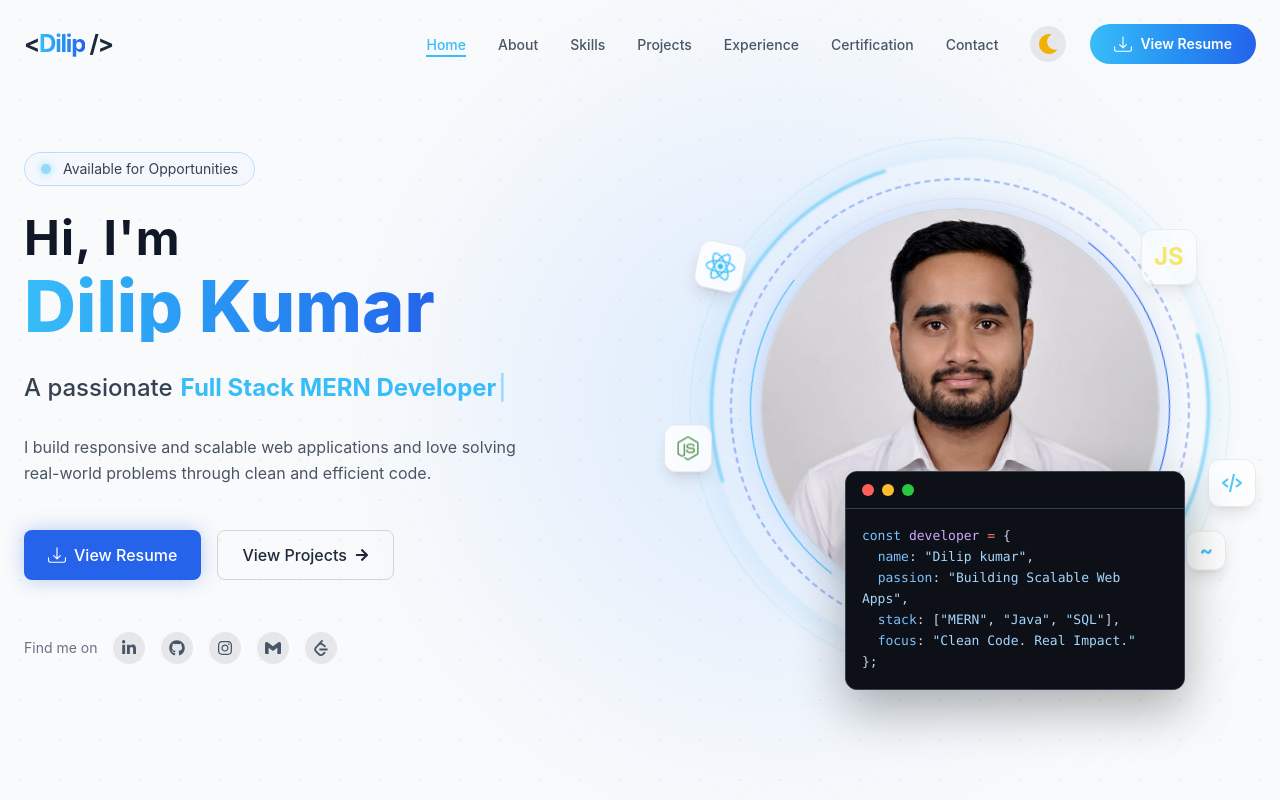
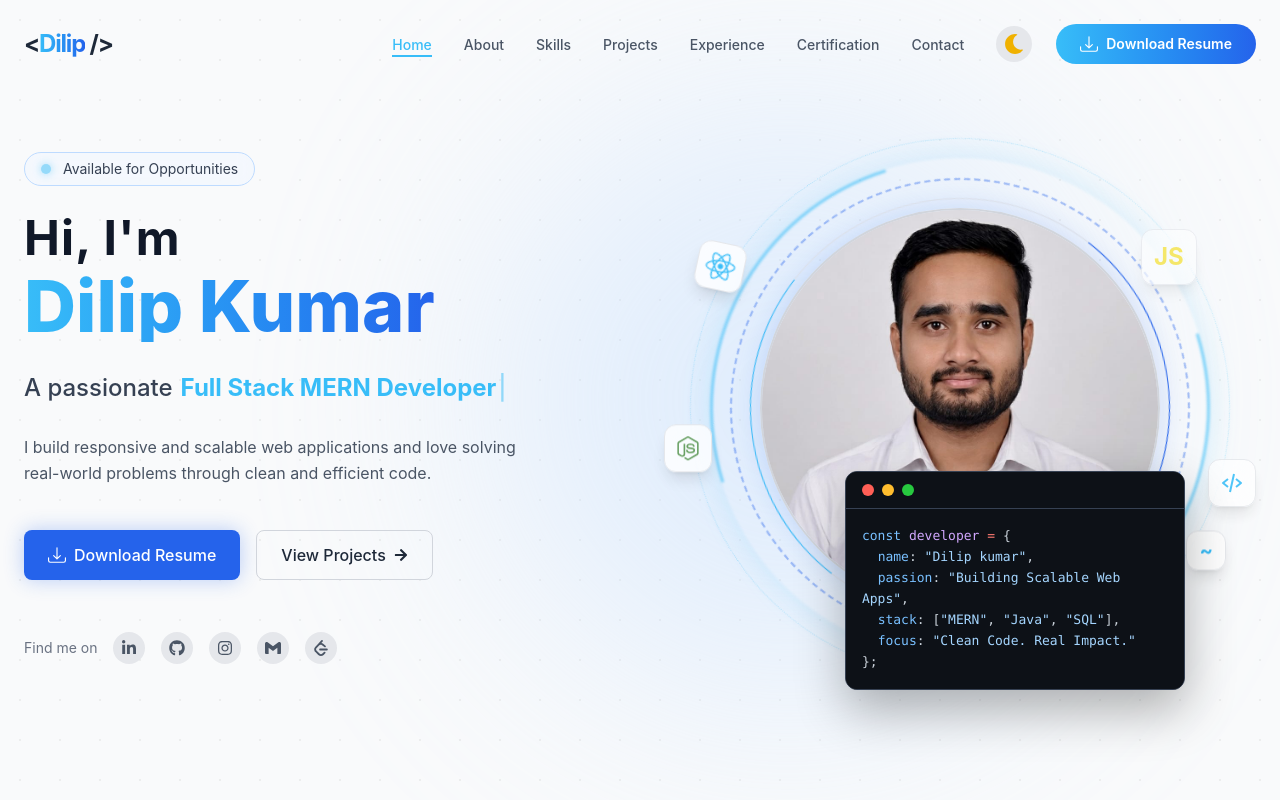
Before and after one commit to Dilip91381/portfolio-main, a React (Vite) app: page / in a window 1280 px wide. Shown: the top 800 px of the page. Built offline with nearby package versions, Linux system fonts and the light colour scheme.

Commit message:
modified:   components/Navbar.jsx #	modified:   sections/Experience.jsx #	modified:   sections/HeroSection.jsx #

```diff
--- a/components/Navbar.jsx
+++ b/components/Navbar.jsx
@@ -145,9 +145,8 @@ const Navbar = () => {
 
                             {/* ANIMATED DESKTOP RESUME BUTTON */}
                             <a
-                                href="https://res.cloudinary.com/akeyuadm/image/upload/v1791193806/Dilip_Resu.pdf"
-                                target="_blank"
-                                rel="noreferrer"
+                                href="https://res.cloudinary.com/akeyuadm/image/upload/fl_attachment/v1791193806/Dilip_Resu.pdf"
+                                download="Dilip_Resume.pdf"
                                 className={`relative overflow-hidden flex items-center gap-2 px-6 py-2.5 bg-gradient-to-r from-[#38bdf8] to-[#2563eb] rounded-full text-sm font-semibold text-white group transition-all duration-200 ease-out hover:scale-105 hover:shadow-[0_0_20px_rgba(56,189,248,0.5)] active:scale-95 ${isVisible ? 'opacity-100 translate-x-0' : 'opacity-0 translate-x-2'}`}
                                 style={{ transitionDelay: '180ms' }}
                             >
@@ -155,7 +154,7 @@ const Navbar = () => {
                                 <span className="absolute top-0 left-0 w-full h-full bg-gradient-to-r from-transparent via-white/30 to-transparent -translate-x-full group-hover:translate-x-full transition-transform duration-300 ease-out"></span>
 
                                 <BsDownload className="text-lg relative z-10" />
-                                <span className="relative z-10">View Resume</span>
+                                <span className="relative z-10">Download Resume</span>
                             </a>
                         </div>
                     </div>
@@ -211,16 +210,15 @@ const Navbar = () => {
 
                         {/* ANIMATED MOBILE RESUME BUTTON */}
                         <a
-                            href="https://res.cloudinary.com/akeyuadm/image/upload/v1791193806/Dilip_Resu.pdf"
-                            target="_blank"
-                            rel="noreferrer"
+                            href="https://res.cloudinary.com/akeyuadm/image/upload/fl_attachment/v1791193806/Dilip_Resu.pdf"
+                            download="Dilip_Resume.pdf"
                             className="relative overflow-hidden flex justify-center items-center gap-3 w-full px-4 py-3 bg-gradient-to-r from-[#38bdf8] to-[#2563eb] rounded-xl text-lg font-semibold text-white group transition-all duration-200 ease-out active:scale-95"
                         >
                             {/* Fast Shine Effect */}
                             <span className="absolute top-0 left-0 w-full h-full bg-gradient-to-r from-transparent via-white/30 to-transparent -translate-x-full group-hover:translate-x-full active:translate-x-full transition-transform duration-300 ease-out"></span>
 
                             <BsDownload className="text-xl relative z-10" />
-                            <span className="relative z-10">View Resume</span>
+                            <span className="relative z-10">Download Resume</span>
                         </a>
                     </li>
                 </ul>
--- a/sections/Experience.jsx
+++ b/sections/Experience.jsx
@@ -30,14 +30,12 @@ const Experience = () => {
     const experiences = [
         {
             id: 2,
-            role: "Software Development Intern",
-            company: "Technical Crooks",
-            duration: "May - July",
-            logo: "tc.png",
+            role: "Full Stack Developer Intern",
+            company: "Thiranex",
+            duration: "14 June - 13 July, 2026",
+            logo: "traning_certificate.png",
             description: [
-                "Collaborated on building robust web applications and optimizing frontend performance.",
-                "Wrote clean, maintainable code and participated in daily stand-ups and code reviews.",
-                "Assisted in debugging and deploying new features to production environments."
+                "Completed a Full Stack Development internship at Thiranex."
             ]
         }
     ];
--- a/sections/HeroSection.jsx
+++ b/sections/HeroSection.jsx
@@ -140,13 +140,12 @@ const HeroSection = () => {
                         {/* Buttons */}
                         <div className={`flex flex-wrap gap-4 pt-4 ${fadeUp('delay-500')}`}>
                             <a
-                                href="https://res.cloudinary.com/akeyuadm/image/upload/v1791193806/Dilip_Resu.pdf"
-                                target="_blank"
-                                rel="noreferrer"
+                                href="https://res.cloudinary.com/akeyuadm/image/upload/fl_attachment/v1791193806/Dilip_Resu.pdf"
+                                download="Dilip_Resume.pdf"
                                 className="flex items-center gap-2 px-6 py-3 rounded-lg bg-[#2563eb] hover:bg-[#1d4ed8] text-white font-medium transition-all duration-300 shadow-[0_0_20px_rgba(37,99,235,0.3)] hover:shadow-[0_0_25px_rgba(37,99,235,0.5)] hover:-translate-y-1"
                             >
                                 <BsDownload className="text-lg" />
-                                View Resume
+                                Download Resume
                             </a>
 
                             <a
```
